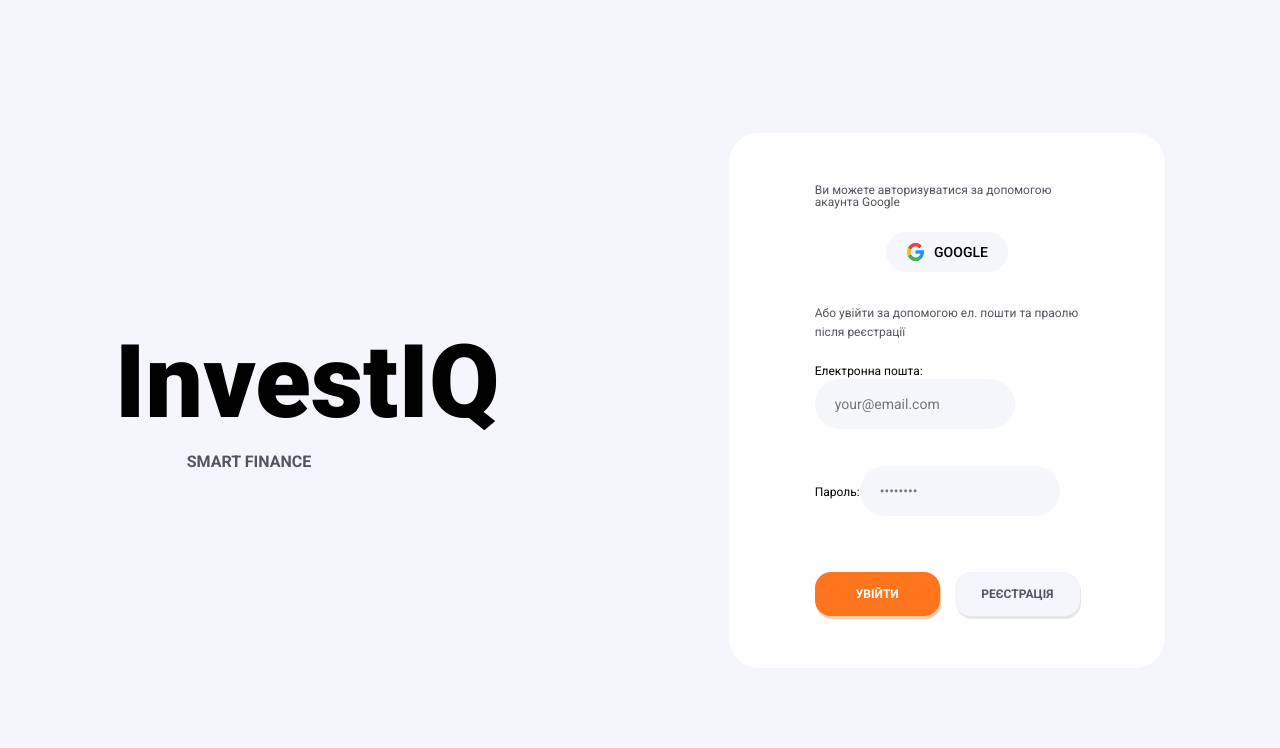
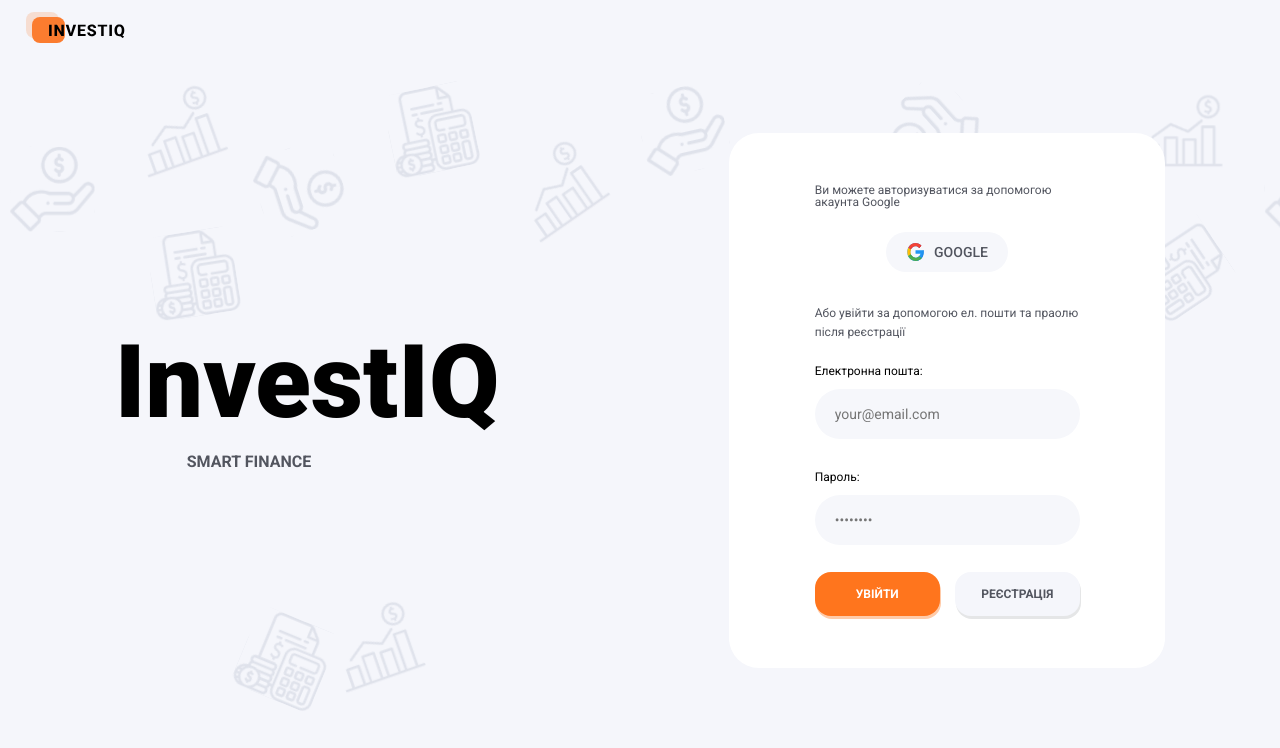
Before and after one commit to Gaondarech726/final-project, a React (Create React App) app: page /final-project/login in a window 1280 px wide. Shown: the top 748 px of the page. Built offline with nearby package versions, Linux system fonts and the light colour scheme.

Commit message:
more styling

```diff
--- a/src/components/Login/Login.jsx
+++ b/src/components/Login/Login.jsx
@@ -1,10 +1,23 @@
 import './Login.scss';
 import logo from '../../img/logo.svg';
 import googleLogo from '../../img/google-logo.svg';
+import loginBackground from '../../img/login-background.svg';
+import loginBackgroundSecond from '../../img/login-background-second.svg';
 
 const Login = () => {
 	return (
 		<div className='login-container'>
+			<img src={logo} alt='' className='login-container-logo' />
+			<img
+				src={loginBackground}
+				alt=''
+				className='login-container-background'
+			/>
+			<img
+				src={loginBackgroundSecond}
+				alt=''
+				className='login-container-background-second'
+			/>
 			<div className='login-title-container'>
 				<h1>InvestIQ</h1>
 				<h3>Smart Finance</h3>
--- a/src/components/Login/Login.scss
+++ b/src/components/Login/Login.scss
@@ -8,6 +8,28 @@
 	align-items: center;
 
 	background-color: #f5f6fb;
+	position: relative;
+
+	.login-container-logo {
+		position: fixed;
+		top: 12px;
+		left: 26px;
+		width: 99px;
+	}
+
+	.login-container-background {
+		position: fixed;
+		width: 1329;
+		top: 70px;
+		left: 10px;
+	}
+
+	.login-container-background-second {
+		position: fixed;
+		width: 198px;
+		bottom: 50px;
+		left: 230px;
+	}
 
 	.login-title-container {
 		width: 385px;
@@ -16,6 +38,7 @@
 		display: flex;
 		flex-direction: column;
 		justify-content: space-between;
+		z-index: 1;
 		h1 {
 			color: #000000;
 			font-family: Roboto;
@@ -47,6 +70,7 @@
 		display: flex;
 		justify-content: center;
 		align-items: center;
+		z-index: 1;
 
 		.login-form {
 			width: 265px;
@@ -93,8 +117,6 @@
 						line-height: 100%;
 						letter-spacing: 2%;
 						vertical-align: middle;
-
-						color: #000000;
 					}
 				}
 			}
@@ -123,12 +145,10 @@
 						line-height: 100%;
 						letter-spacing: 4%;
 						color: #000000;
-						margin-bottom: 10px;
 					}
 
 					input {
-						width: 265;
-						height: 52;
+						width: 225px;
 						border-radius: 30px;
 
 						background-color: #f6f7fb;
@@ -140,6 +160,7 @@
 						line-height: 100%;
 						letter-spacing: 4%;
 						color: #a6abb9;
+						margin-top: 10px;
 					}
 				}
 
@@ -153,12 +174,10 @@
 						line-height: 100%;
 						letter-spacing: 4%;
 						color: #000000;
-						margin-bottom: 10px;
 					}
 
 					input {
-						width: 265;
-						height: 52;
+						width: 225px;
 						border-radius: 30px;
 
 						background-color: #f6f7fb;
@@ -170,6 +189,7 @@
 						line-height: 100%;
 						letter-spacing: 4%;
 						color: #a6abb9;
+						margin-top: 10px;
 					}
 				}
 			}
```
Also changed, not shown: src/img/login-background-second.svg (added), src/img/login-background.svg (added).
